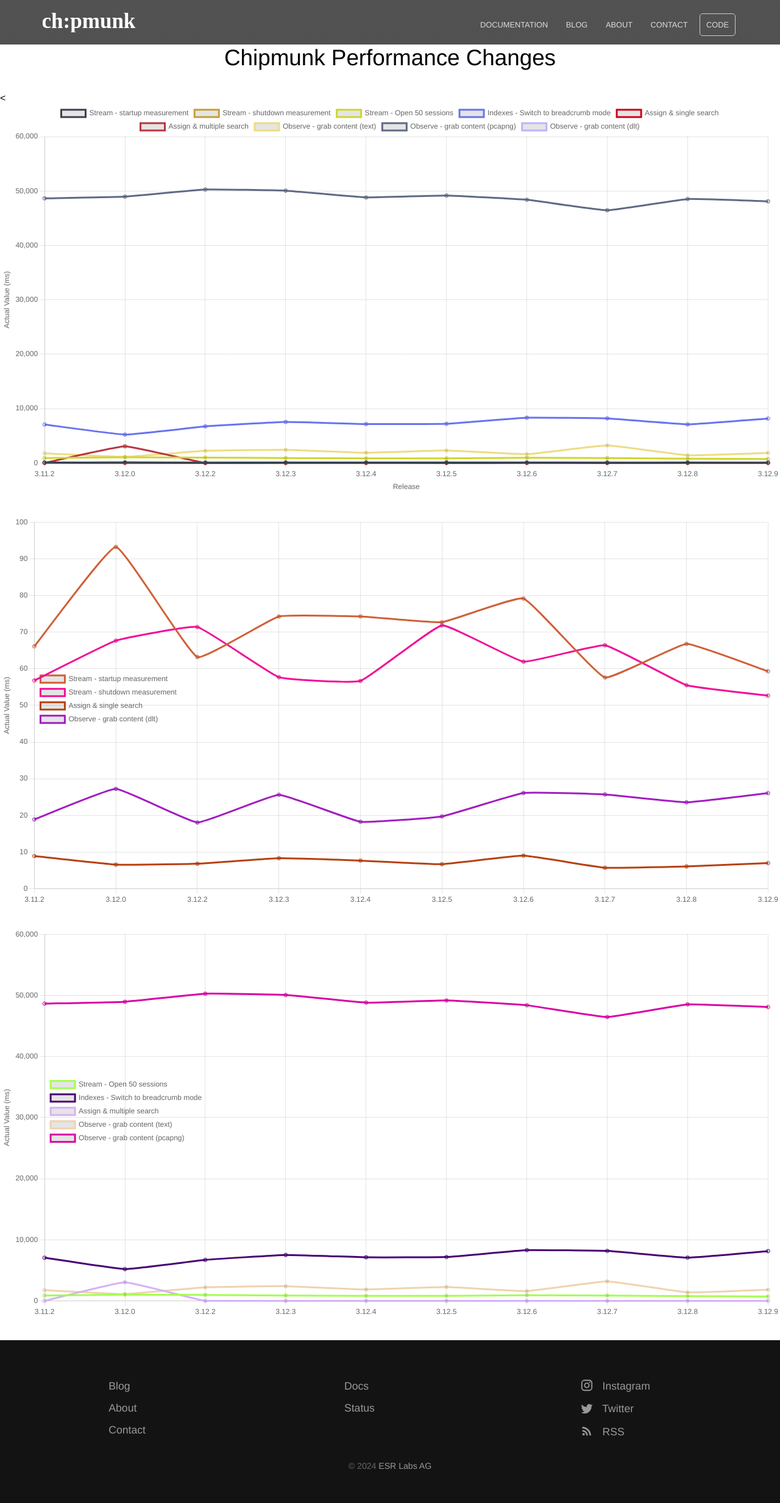
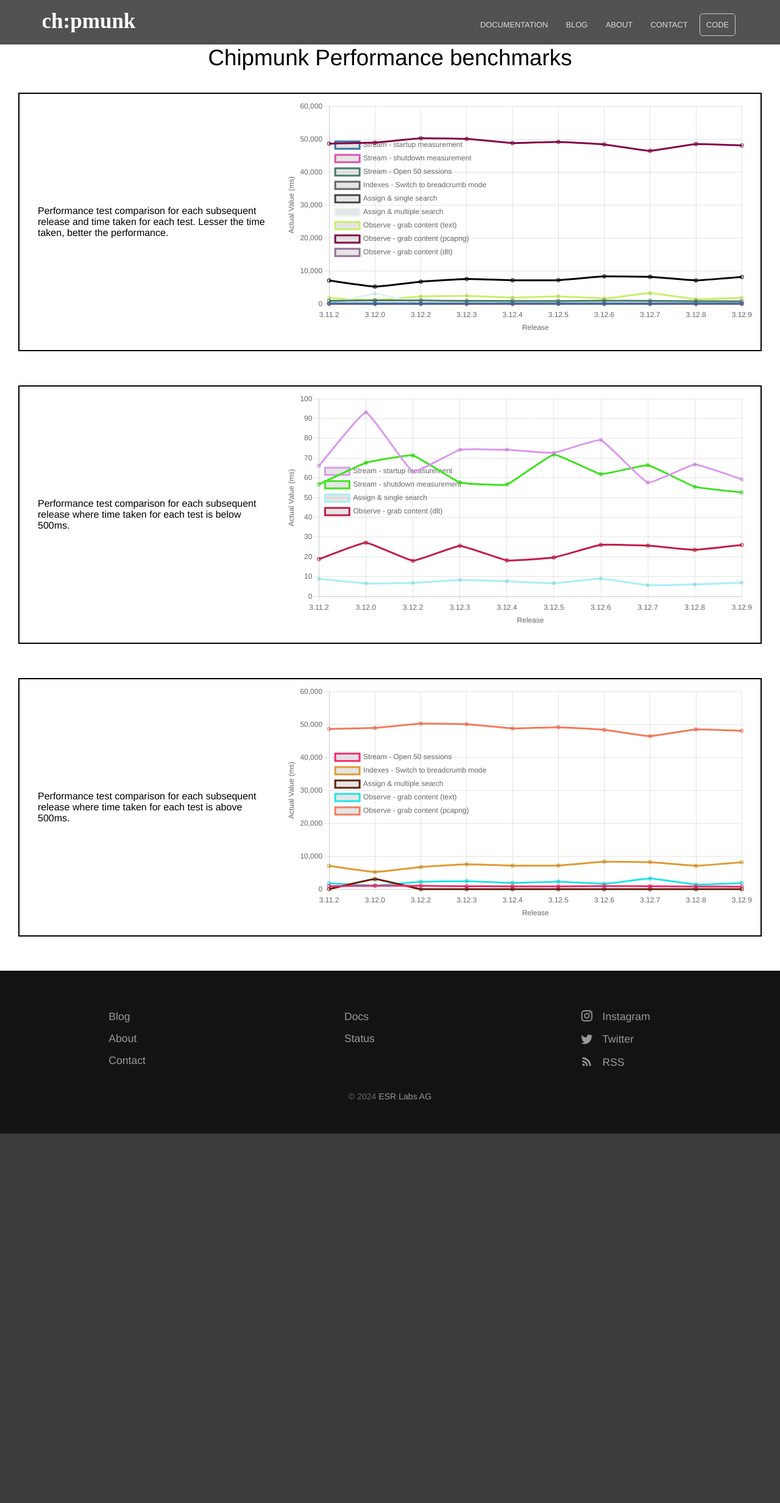
Before and after one commit to esrlabs/chipmunk-docs, a Jekyll site: the page built from jekyll/benchmarks/index.html, in a window 1280 px wide. Shown: the whole page at 61% size. Built offline with Jekyll 4.4.1, drawn with Linux system fonts in a browser that asks for light colours; after the commit the page ends 1859 px from its top, so only the background shows below that; some of the changed lines change nothing that is shown.

Commit message:
Update benchmarks page

```diff
--- a/jekyll/benchmarks/index.html
+++ b/jekyll/benchmarks/index.html
@@ -3,6 +3,67 @@ layout: default
 ---
 
 <!DOCTYPE html>
+<html lang="en">
+<head>
+    <meta charset="UTF-8">
+    <meta name="viewport" content="width=device-width, initial-scale=1.0">
+    <title>Performance Benchmarks</title>
+    <script src="https://cdnjs.cloudflare.com/ajax/libs/Chart.js/4.4.1/chart.umd.js"></script>
+    <script src="js/script.js"></script>
+    <style>
+        .graph_container {
+            display: flex;
+            flex: 2;
+            align-items: center;
+            margin-bottom: 20px;
+            margin-left: 30px;
+            margin-right: 30px;
+            border: 2px solid #000; /* Add this line to create a border */
+            padding: 10px; /* Optional: Add some padding to improve the appearance */
+        }
+        .description {
+            flex: 1;
+            padding: 20px;
+        }
+        .chart-container {
+            flex: 2;
+            position: relative;
+            height: 400px;
+            width: 100%;
+        }
+    </style>
+</head>
+<body>
+  <div class="content">
+    <h1 style="text-align: center;">Chipmunk Performance benchmarks</h1>
+    <br><br>
+    <div class="graph_container">
+        <div style="text-align: left;" class="description">Performance test comparison for each subsequent release and time taken for each test. Lesser the time taken, better the performance. </div>
+        <div class="chart-container">
+            <canvas id="chart_full"></canvas>
+        </div>
+    </div>
+    <br><br>
+    <div class="graph_container">
+        <div class="description">Performance test comparison for each subsequent release where time taken for each test is below 500ms.</div>
+        <div class="chart-container">
+            <canvas id="chart_below500"></canvas>
+        </div>
+    </div>
+    <br><br>
+    <div class="graph_container">
+        <div class="description">Performance test comparison for each subsequent release where time taken for each test is above 500ms.</div>
+        <div class="chart-container">
+            <canvas id="chart_above500"></canvas>
+        </div>
+    </div>
+    <br><br>
+  </div>
+</body>
+</html>
+
+
+<!-- <!DOCTYPE html>
 <html lang="en">
 <head>
     <meta charset="UTF-8">
@@ -22,3 +83,4 @@ layout: default
   </div>
 </body>
 </html>
+ -->
--- a/jekyll/benchmarks/js/script.js
+++ b/jekyll/benchmarks/js/script.js
@@ -1,34 +1,77 @@
-document.addEventListener('DOMContentLoaded', function () {
-    // Load benchmark data from JSON
-    fetch('data/data.json')
-        .then(response => response.json())
-        .then(data => {
-            // Extract all unique file names
-            const allFileNames = [];
-            Object.keys(data).forEach(benchmark => {
-                data[benchmark].forEach(entry => {
-                    if (!allFileNames.includes(entry.release)) {
-                        allFileNames.push(entry.release);
-                    }
-                });
-            });
+document.addEventListener('DOMContentLoaded', () => {
+    // function to generate a random color
+    const getRandomColor = () => {
+        return `#${Math.floor(Math.random() * 16777215).toString(16)}`;
+    };
 
-            // Prepare labels and datasets for Chart.js
-            const datasets = Object.keys(data).map(benchmark => ({
+    // Function to create datasets from benchmark data
+    const createDatasets = (data) => {
+        return Object.keys(data).map(benchmark => ({
             label: benchmark,
             data: data[benchmark].map(entry => entry.actual_value),
             fill: false,
             borderColor: getRandomColor(),
             tension: 0.1
         }));
+    };
 
-            // Render chart using Chart.js
-            const ctx = document.getElementById('benchmarkChart').getContext('2d');
-            new Chart(ctx, {
+            // // Function to handle click events on the x-axis
+            // function clickableScales(canvas, click) {
+            //     const height = chart.scales.x.height;
+            //     const top = chart.scales.x.top;
+            //     const bottom = chart.scales.x.bottom;
+            //     const left = chart.scales.x.left;
+            //     const right = chart.scales.x.maxWidth / chart.scales.x.ticks.length;
+            //     const width = right - left;
+            //     // alert(`right = ${chart.scales.x.maxWidth}/${chart.scales.x.ticks.length} = ${right}`)
+
+            //     let resetCoordinates = canvas.getBoundingClientRect()
+            //     // alert (event.clientX);
+            //     const x = click.clientX - resetCoordinates.left;
+            //     const y = click.clientY - resetCoordinates.top;
+
+            //     for (let i = 0; i < chart.scales.x.ticks.length; i++) {
+            //         // alert (`x=${x}\ny=${y}\nleft=${left}\nright=${right}\ntop=${top}\nbottom=${bottom}\ni=${i}\nx >= left + (right * i) && x <= right + (right * i) && y >= top && y <= bottom`);
+            //         // alert (`i=${i}\n${width}\n${x} >= ${left} + (${right * i}) && ${x} <= ${right} + (${right * i}) && ${y} >= ${top} && ${y} <= ${bottom}`);
+            //         // alert(x >= left + (right * i) && x <= right + (right * i) && y >= top && y <= bottom);
+            //         if ((width + x >= (left + right*i)) && (x <= (left + right + right * i)) && (y >= top && y <= bottom)) {
+            //             // alert(chart.data.labels[i]);
+            //             const url = `https://github.com/esrlabs/chipmunk/releases/tag/${chart.data.labels[i]}`;
+            //             window.open(url, '_blank');
+            //             break;
+            //         }
+            //     }
+            // }
+
+    // Function to handle click events on the x-axis
+    const clickableScales = (chart, event) => {
+        const { top, bottom, left, width: chartWidth } = chart.scales.x;
+        const tickWidth = chartWidth / chart.scales.x.ticks.length;
+        const { clientX, clientY } = event;
+        const { left: canvasLeft, top: canvasTop } = chart.canvas.getBoundingClientRect();
+        const x = clientX - canvasLeft;
+        const y = clientY - canvasTop;
+
+        if (y >= top && y <= bottom) {
+            chart.scales.x.ticks.forEach((tick, i) => {
+                const tickStart = left + i * tickWidth;
+                const tickEnd = tickStart + tickWidth;
+                if (x >= tickStart && x <= tickEnd) {
+                    const url = `https://github.com/esrlabs/chipmunk/releases/tag/${chart.data.labels[i]}`;
+                    window.open(url, '_blank');
+                }
+            });
+        }
+    };
+
+    // Function to render a chart
+    const renderChart = (canvasId, labels, datasets) => {
+        const ctx = document.getElementById(canvasId).getContext('2d');
+        const chart = new Chart(ctx, {
             type: 'line',
             data: {
-                    labels: allFileNames,
-                    datasets: datasets
+                labels,
+                datasets
             },
             options: {
                 responsive: true,
@@ -36,6 +79,9 @@ document.addEventListener('DOMContentLoaded', function () {
                     tooltip: {
                         mode: 'index',
                         intersect: false
+                    },
+                    legend: {
+                        position: 'chartArea'
                     }
                 },
                 scales: {
@@ -54,15 +100,37 @@ document.addEventListener('DOMContentLoaded', function () {
                 }
             }
         });
+
+        document.getElementById(canvasId).addEventListener('click', (e) => {
+            clickableScales(chart, e);
+        });
+
+        return chart;
+    };
+
+    // Fetch benchmark data and render charts
+    fetch('data/data.json')
+        .then(response => response.json())
+        .then(data => {
+            const allFileNames = [...new Set(Object.values(data).flat().map(entry => entry.release))];
+
+            const below500Data = {};
+            const above500Data = {};
+            Object.entries(data).forEach(([benchmark, entries]) => {
+                const maxValue = Math.max(...entries.map(entry => entry.actual_value));
+                if (maxValue < 500) {
+                    below500Data[benchmark] = entries;
+                } else {
+                    above500Data[benchmark] = entries;
+                }
+            });
+
+            const datasets = createDatasets(data);
+            const below500Datasets = createDatasets(below500Data);
+            const above500Datasets = createDatasets(above500Data);
+            renderChart('chart_full', allFileNames, datasets);
+            renderChart('chart_below500', allFileNames, below500Datasets);
+            renderChart('chart_above500', allFileNames, above500Datasets);
         })
         .catch(error => console.error('Error fetching data:', error));
-
-    function getRandomColor() {
-        const letters = '0123456789ABCDEF';
-        let color = '#';
-        for (let i = 0; i < 6; i++) {
-            color += letters[Math.floor(Math.random() * 16)];
-        }
-        return color;
-    }
 });
--- a/jekyll/benchmarks/js/script1.js
+++ /dev/null
@@ -1,112 +0,0 @@
-document.addEventListener('DOMContentLoaded', function () {
-    // Load benchmark data from JSON
-    fetch('data/data.json')
-        .then(response => response.json())
-        .then(data => {
-            // Prepare data for the two categories
-            const below500Data = {};
-            const above500Data = {};
-
-            const allFileNames = [];
-
-            Object.keys(data).forEach(benchmark => {
-                data[benchmark].forEach(entry => {
-                    if (!allFileNames.includes(entry.release)) {
-                        allFileNames.push(entry.release);
-                    }
-                });
-
-                const values = data[benchmark].map(entry => entry.actual_value);
-                const maxValue = Math.max(...values);
-                if (maxValue < 500) {
-                    below500Data[benchmark] = data[benchmark];
-                } else {
-                    above500Data[benchmark] = data[benchmark];
-                }
-            });
-
-            function createDatasets(data) {
-                return Object.keys(data).map(benchmark => ({
-                    label: benchmark,
-                    data: data[benchmark].map(entry => entry.actual_value),
-                    fill: false,
-                    borderColor: getRandomColor(),
-                    tension: 0.1
-                }));
-            }
-
-            // Create datasets for both categories
-            const below500Datasets = createDatasets(below500Data);
-            const above500Datasets = createDatasets(above500Data);
-
-            // Render chart for benchmarks with max value below 500 ms
-            const ctxBelow500 = document.getElementById('chartSegment1').getContext('2d');
-            new Chart(ctxBelow500, {
-                type: 'line',
-                data: {
-                    labels: allFileNames,
-                    datasets: below500Datasets
-                },
-                options: {
-                    responsive: true,
-                    plugins: {
-                        tooltip: {
-                            mode: 'index',
-                            intersect: false
-                        },
-                        legend: {
-                            position: 'chartArea'
-                        }
-                    },
-                    scales: {
-                        y: {
-                            title: {
-                                display: true,
-                                text: 'Actual Value (ms)'
-                            }
-                        }
-                    }
-                }
-            });
-
-            // Render chart for benchmarks with min value above 500 ms
-            const ctxAbove500 = document.getElementById('chartSegment2').getContext('2d');
-            new Chart(ctxAbove500, {
-                type: 'line',
-                data: {
-                    labels: allFileNames,
-                    datasets: above500Datasets
-                },
-                options: {
-                    responsive: true,
-                    plugins: {
-                        tooltip: {
-                            mode: 'index',
-                            intersect: false
-                        },
-                        legend: {
-                            position: 'chartArea'
-                        }
-                    },
-                    scales: {
-                        y: {
-                            title: {
-                                display: true,
-                                text: 'Actual Value (ms)'
-                            }
-                        }
-                    }
-                }
-            });
-        })
-        .catch(error => console.error('Error fetching data:', error));
-
-    function getRandomColor() {
-        const letters = '0123456789ABCDEF';
-        let color = '#';
-        for (let i = 0; i < 6; i++) {
-            color += letters[Math.floor(Math.random() * 16)];
-        }
-        return color;
-    }
-});
```
Lines whose indentation alone changed are shown as unchanged.
